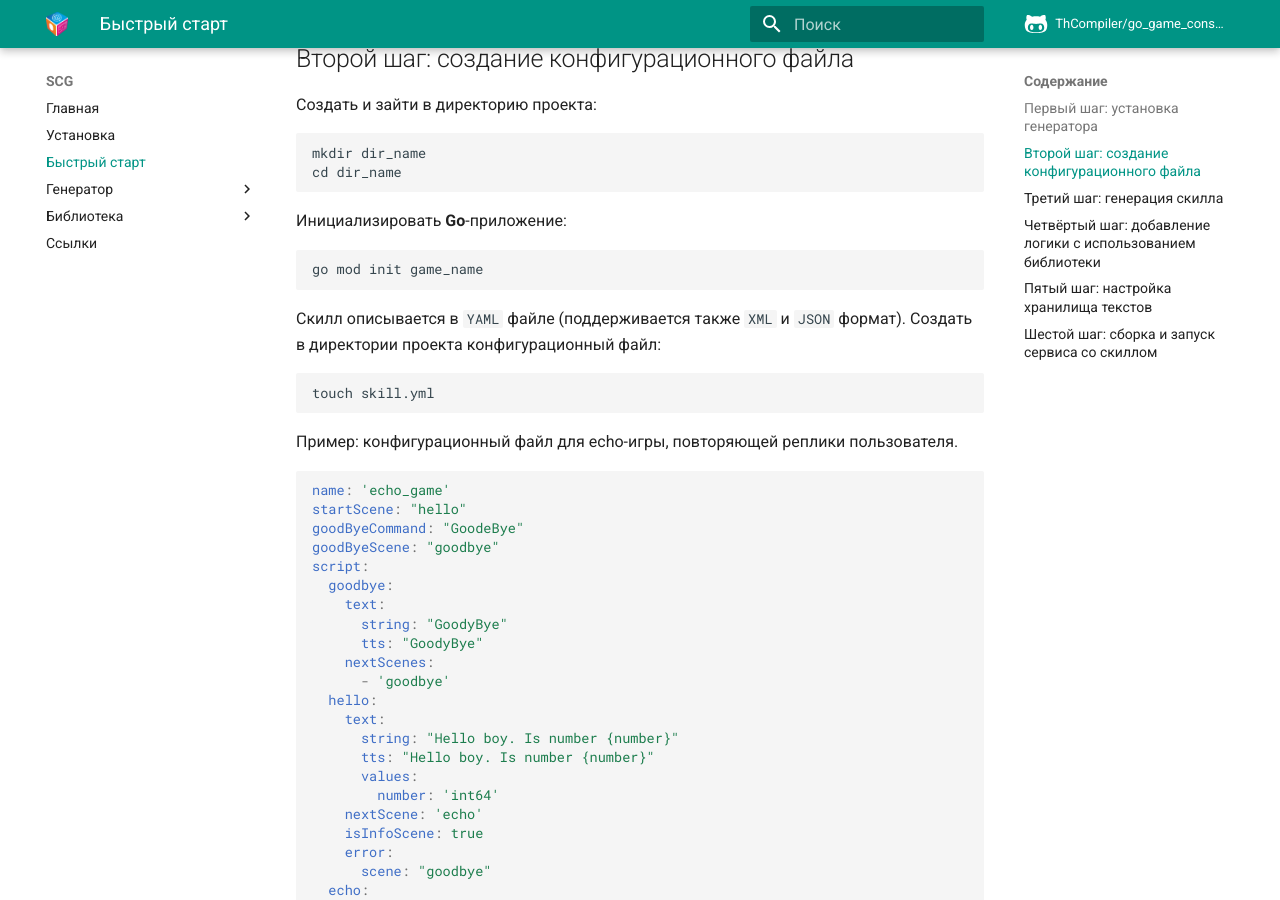
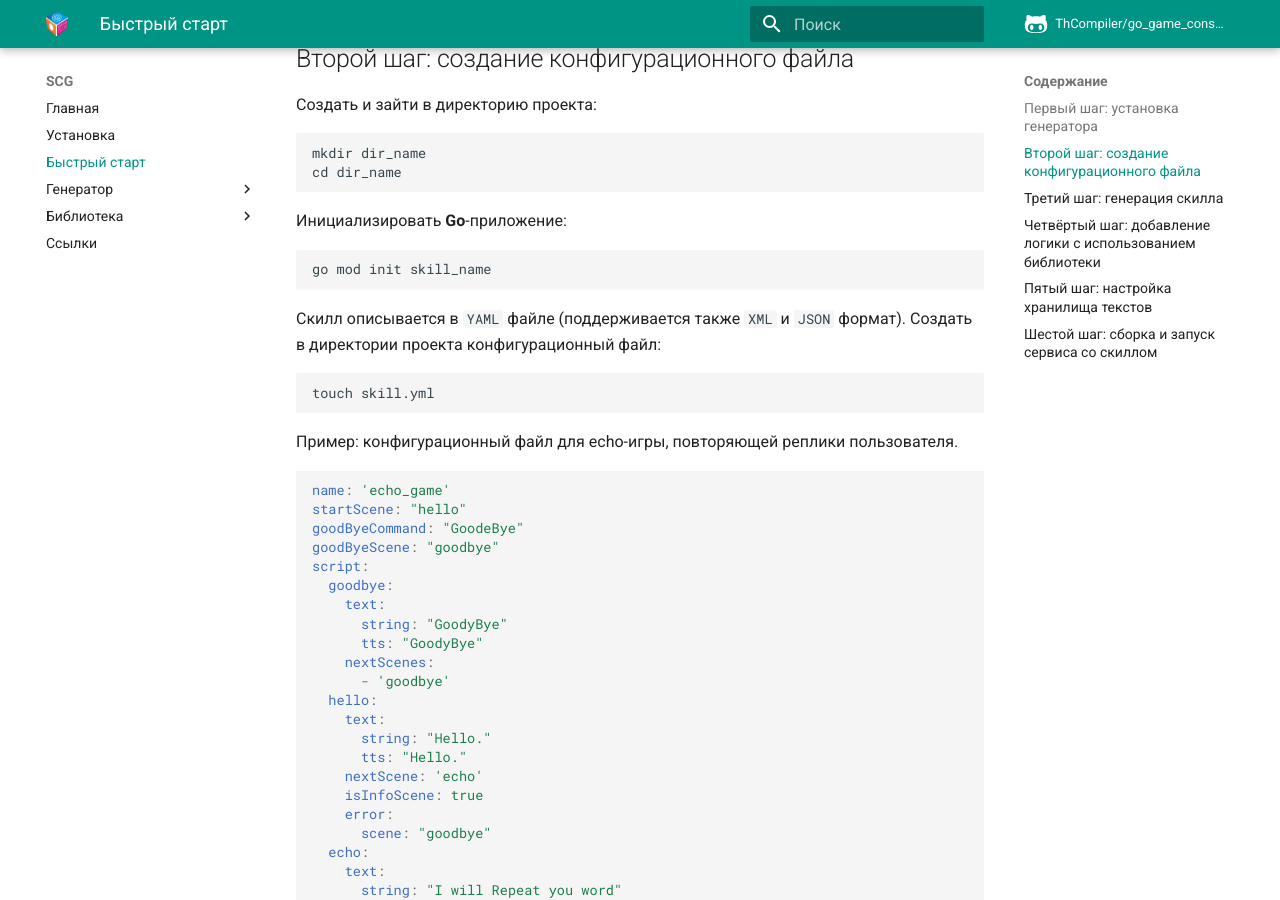
Before and after one commit to ThCompiler/go_game_constractor, an MkDocs documentation site: the page built from docs/manual.md, in a window 1280 px wide and 900 px high, scrolled down 394 px. Built offline with MkDocs 1.6.1 and Material for MkDocs 9.7.7, drawn with Linux system fonts in a browser that asks for light colours; comment, search, counter and statistics services are not loaded; the version menu is left out.

Commit message:
Update manual.md

````diff
--- a/docs/manual.md
+++ b/docs/manual.md
@@ -22,7 +22,7 @@ cd dir_name
 
 Инициализировать **Go**-приложение:
 ```cmd
-go mod init game_name
+go mod init skill_name
 ```
 
 Скилл описывается в `YAML` файле (поддерживается также `XML` и `JSON` формат).
@@ -47,10 +47,8 @@ script:
       - 'goodbye'
   hello:
     text:
-      string: "Hello boy. Is number {number}"
-      tts: "Hello boy. Is number {number}"
-      values:
-        number: 'int64'
+      string: "Hello."
+      tts: "Hello."
     nextScene: 'echo'
     isInfoScene: true
     error:
````
